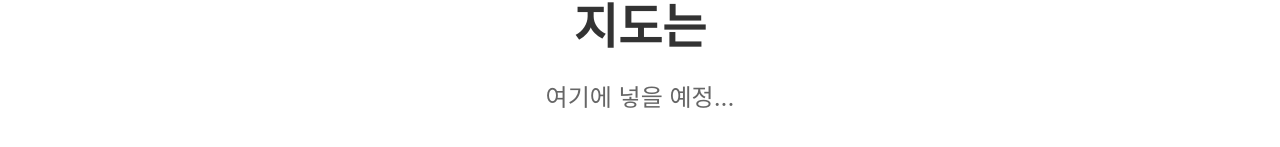
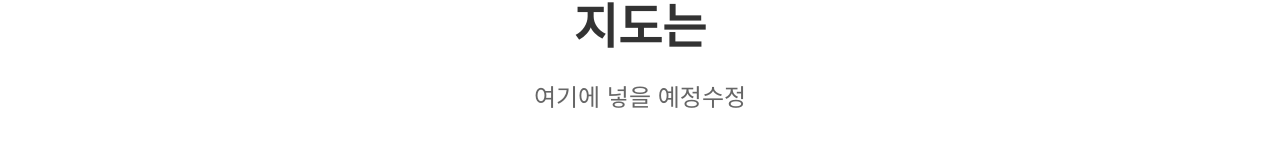
Before and after one commit to waguwagu796/daeng, a React (Create React App) app in the folder project/: page / in a window 1280 px wide. Shown: the part 263-410 px from the top of the page. Built offline with nearby package versions, Linux system fonts and the light colour scheme.

Commit message:
다시 수정

```diff
--- a/project/src/App.js
+++ b/project/src/App.js
@@ -9,7 +9,7 @@ function App() {
       <main className="main-content">
         <div className="hero-section">
           <h1>지도는</h1>
-          <p>여기에 넣을 예정...</p>
+          <p>여기에 넣을 예정수정</p>
         </div>
       </main>
     </div>
```
